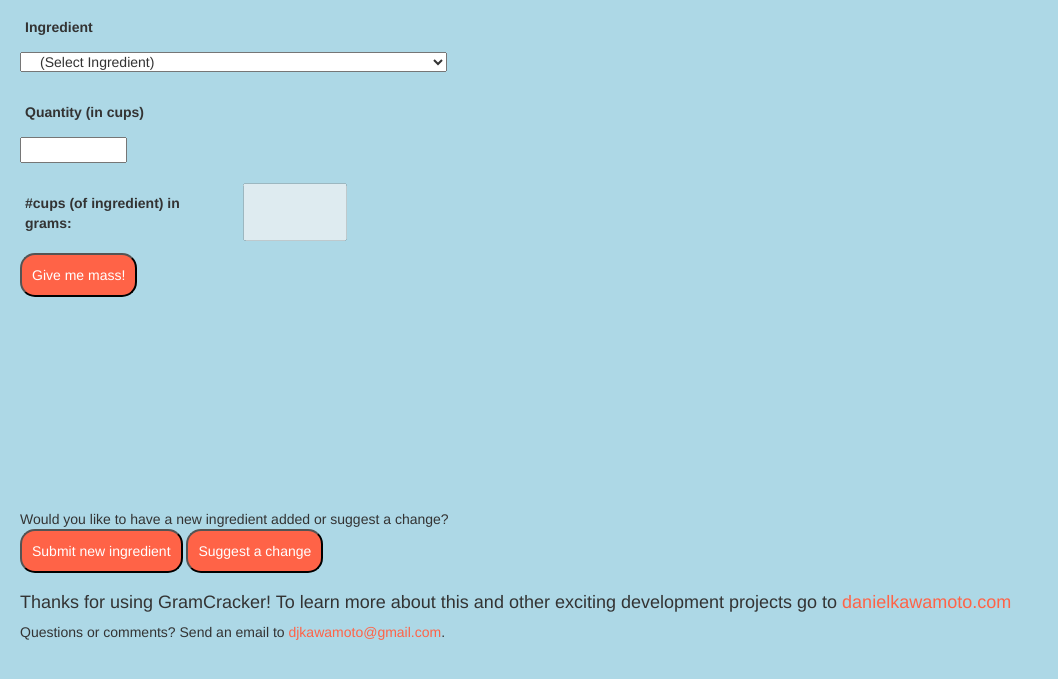
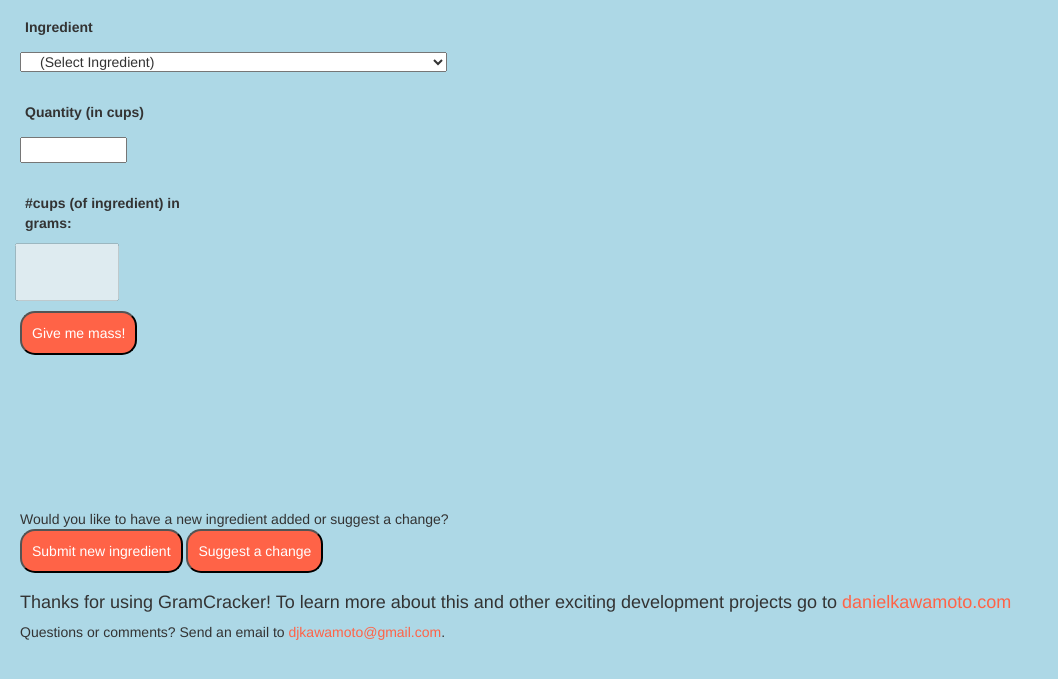
Before and after one commit to djkawamoto/djkawamoto.github.io, a plain HTML site: page index.html in a window 1280 px wide. Shown: the part 103-782 px from the top of the page, without its empty margins (0-1058 px from the left). Drawn offline with nearby package versions, Linux system fonts and the light colour scheme.

Commit message:
adjusted css

```diff
--- a/css/style.css
+++ b/css/style.css
@@ -39,6 +39,8 @@ h1 {
 #result {
   padding: 10px;
   font-size: 24px;
+  float: left;
+  clear: both;
 }
 #results label {
   padding-left: 0px;
```
